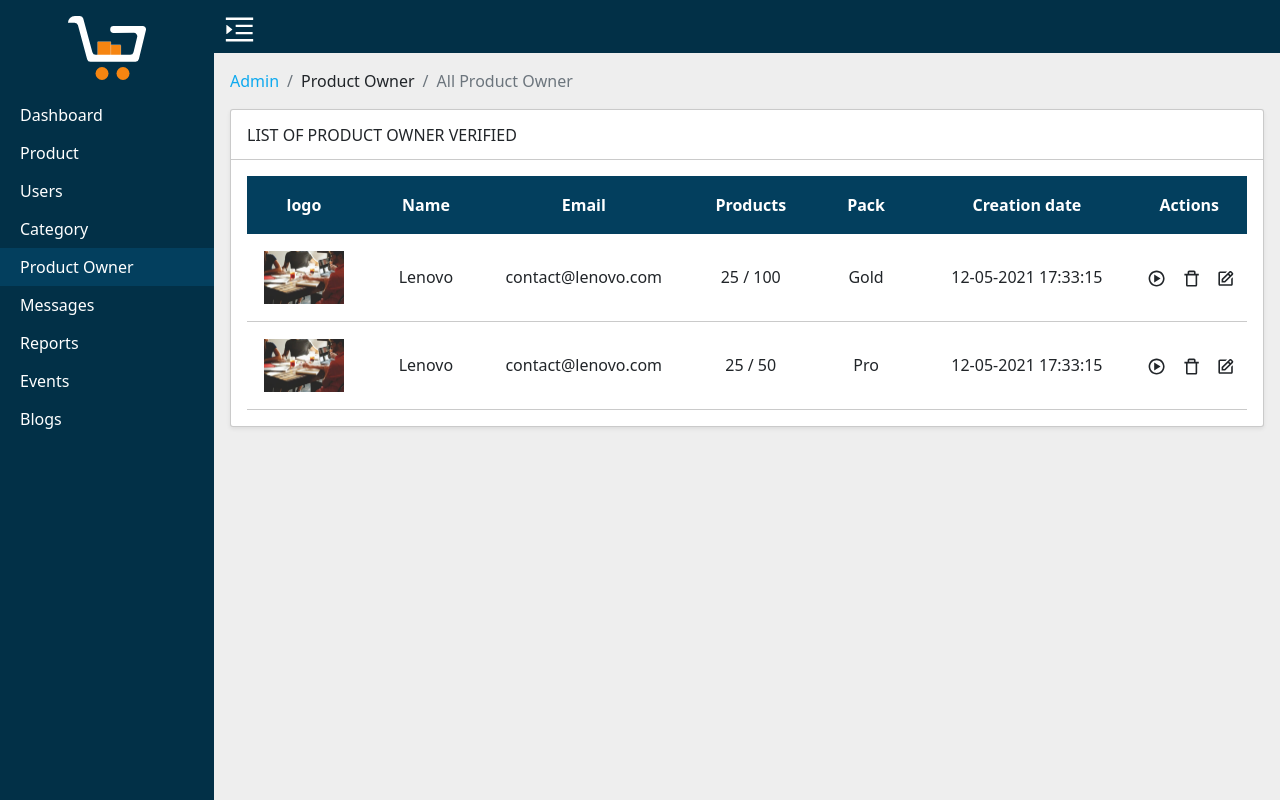
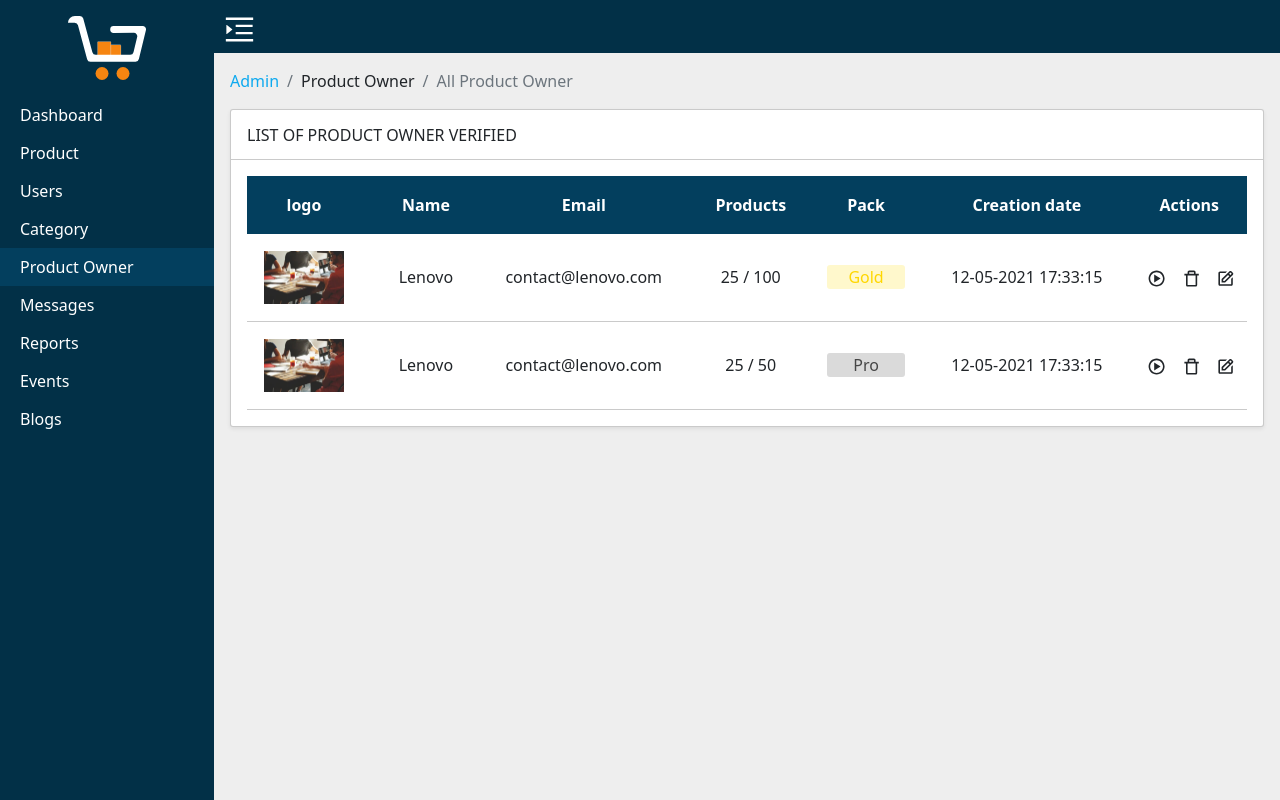
Before and after one commit to medzerai/M-place-Website, a React (Create React App) app in the folder client/: page /admin/productOwner in a window 1280 px wide. Built offline with nearby package versions, Linux system fonts and the light colour scheme.

Commit message:
update css

```diff
--- a/client/src/css/Panel/templatePanel.css
+++ b/client/src/css/Panel/templatePanel.css
@@ -123,6 +123,14 @@
   background-color: rgba(251, 50, 63, 0.2);
   color: #fb323f;
 }
+.gold {
+  background-color: #ffd90033;
+  color: #ffd700;
+}
+.pro {
+  background-color: #46464633;
+  color: #464646;
+}
 .name {
   max-width: 400px;
   width: 35%;
```
